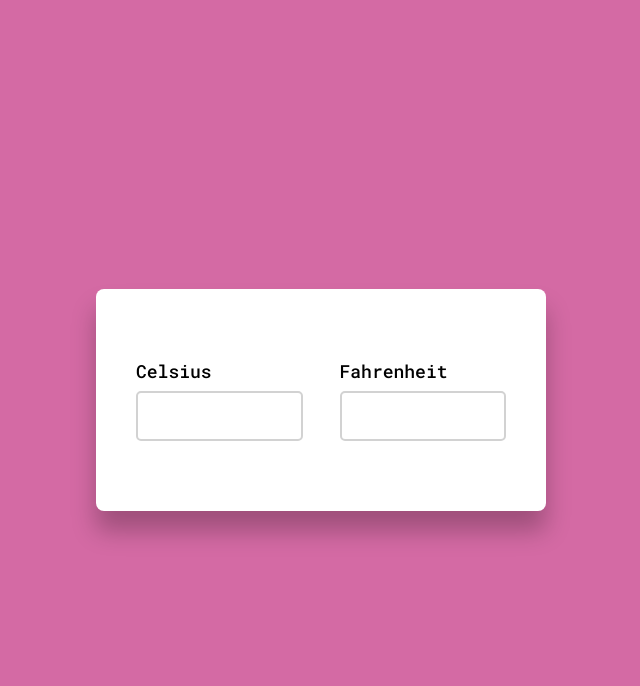
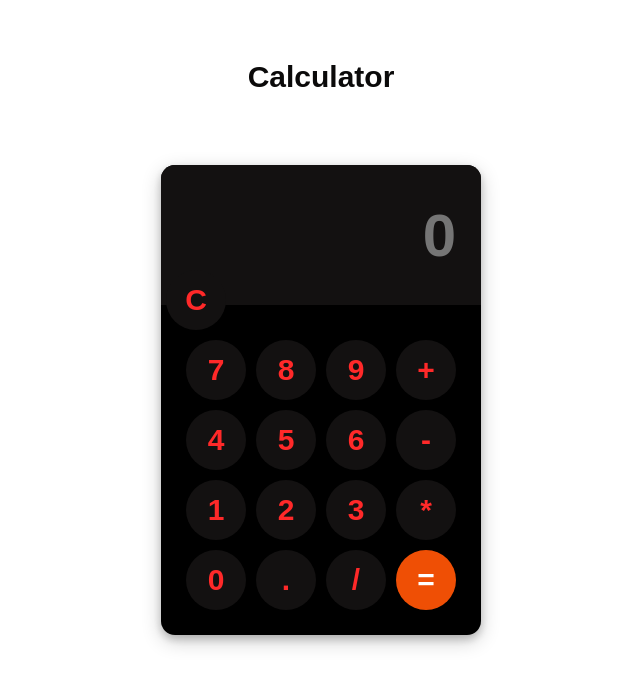
Before and after one commit to vaishsakunde/OIBSIP, a plain HTML site: page index.html in a window 1280 px wide. Shown: the whole page, without its empty margins (319-959 px from the left). Drawn offline with Linux system fonts and the light colour scheme.

Commit message:
Calculator

```diff
--- a/index.html
+++ b/index.html
@@ -1,24 +1,59 @@
-<!DOCTYPE html>
-<html lang="en">
+<!Doctype html>
+<html>
 <head>
-    <title>Temperature Conversion</title>
-    <!--Google font-->
-    <link rel="preconnect" href="https://fonts.gstatic.com">
-    <link href="https://fonts.googleapis.com/css2?family=Roboto+Mono:wght@500&display=swap" rel="stylesheet">
-    <!--Stylesheet-->
-    <link rel="stylesheet" href="style.css">
+<meta charset="utf-8">
+<title>Calculator </title>
+	<link rel="stylesheet" href="style.css">
 </head>
+
 <body>
-    <div class="wrapper">
-        <div class="container">
-            <label for="celsius">Celsius</label>
-            <input type="number" id="celsius" oninput= "celToFar()">
-        </div>
-        <div class="container">
-            <label for="fahrenheit">Fahrenheit</label>
-            <input type="number" id="fahrenheit" oninput = "farToCel()">
-        </div>
-    </div>
-    <script src="script.js"></script>
+
+	<script>
+	function calcNumbers(result){
+		form.displayResult.value=form.displayResult.value+result;
+
+	}
+
+	</script>
+	<h1>Calculator</h1>
+	<div class="container">
+		<form name="form">
+		<div class="display">
+			<input type="text" placeholder="0" name="displayResult" />
+			<input type="button" value="C" onclick="window.location.reload()" id="btn" />
+		</div>
+			<div class="buttons">
+			  <div class="row">
+				<input type="button" name="b7" value="7" onClick="calcNumbers(b7.value)">
+				  <input type="button" name="b8" value="8" onClick="calcNumbers(b8.value)">
+				  <input type="button" name="b9" value="9" onClick="calcNumbers(b9.value)">
+				  <input type="button" name="addb" value="+" onClick="calcNumbers(addb.value)">
+				</div>
+
+				<div class="row">
+				<input type="button" name="b4" value="4" onClick="calcNumbers(b4.value)">
+				  <input type="button" name="b5" value="5" onClick="calcNumbers(b5.value)">
+				  <input type="button" name="b6" value="6" onClick="calcNumbers(b6.value)">
+				  <input type="button" name="subb" value="-" onClick="calcNumbers(subb.value)">
+				</div>
+
+				<div class="row">
+				<input type="button" name="b1" value="1" onClick="calcNumbers(b1.value)">
+				  <input type="button" name="b2" value="2" onClick="calcNumbers(b2.value)">
+				  <input type="button" name="b3" value="3" onClick="calcNumbers(b3.value)">
+				  <input type="button" name="mulb" value="*" onClick="calcNumbers(mulb.value)">
+				</div>
+
+				<div class="row">
+				<input type="button" name="b0" value="0" onClick="calcNumbers(b0.value)">
+				  <input type="button" name="potb" value="." onClick="calcNumbers(potb.value)">
+				  <input type="button"  name="divb" value="/" onClick="calcNumbers(divb.value)">
+				  <input type="button" class="red" value="=" onClick="displayResult.value=eval(displayResult.value)">
+				</div>
+			</div>
+
+		</form>
+	</div>
 </body>
+
 </html>
--- a/script.js
+++ b/script.js
@@ -1,13 +1,3 @@
-let celsius = document.getElementById("celsius");
-let fahrenheit = document.getElementById("fahrenheit");
-
-function celToFar(){
-    let output = ( parseFloat(celsius.value) * 9/5 ) + 32;
-    fahrenheit.value = parseFloat(output.toFixed(2));
+function valuecal(result){
+    calculatorForm.evalresult.value = calculatorForm.evalresult.value + result;
 }
-
-function farToCel(){
-    let output = ( parseFloat(fahrenheit.value) - 32) * 5/9;
-    celsius.value = parseFloat( output.toFixed(2));
-    console.log(output);
-}
--- a/style.css
+++ b/style.css
@@ -1,40 +1,80 @@
-*,
-*:before,
-*:after{
+body{
+background: linear-gradient(to right, #ffffff  , #ffffff);
+    margin: 0;
     padding: 0;
-    margin: 0;
+
+   }
+   h1{
+       font-size: 30px;
+       font-weight: 900px;
+       font-family: arial;
+       color: rgb(11, 10, 10);
+       margin-top: 60px;
+       text-align: center;
+   }
+
+   .container {
+    position: fixed;
+    top: 50%;
+    left: 50%;
+    transform: translate(-50%, -50%);
+    background: rgb(0, 0, 0);
+    box-shadow: 0 4px 8px 0 rgba(0,0,0,0.2), 0 6px 20px 0 rgba(0,0,0,0.2);
+    border-radius: 14px;
+    padding-bottom: 20px;
+    width: 320px;
+
+   }
+   .display {
+    width: 100%;
+    height: 60px;
+    padding: 40px 0;
+    background: linear-gradient(to right, #131111 , #131111 );
+    border-top-left-radius: 14px;
+    border-top-right-radius: 14px;
+   }
+   .buttons {
+    padding: 20px 20px 0 20px;
+   }
+   .row {
+    width: 280px;
+    float: left;
+   }
+   input[type=button] {
+    width: 60px;
+    height: 60px;
+    float: left;
+    padding: 0;
+    margin: 5px;
     box-sizing: border-box;
-    font-family: "Roboto Mono", monospace;
-    font-size: 18px;
-}
-body{
-    background-color: #d46aa4;
-}
-.wrapper{
-    width: 450px;
-    background-color: #ffffff;
-    padding: 70px 40px;
-    position: absolute;
-    transform: translate(-50%,-50%);
-    left: 50%;
-    top: 50%;
-    box-shadow: 0 20px 25px rgba(0,0,0,0.25);
-    border-radius: 8px;
-    display: flex;
-    justify-content: space-between;
-}
-.container{
-    width: 45%;
-}
-input{
-    width: 100%;
-    height: 50px;
-    border-radius: 5px;
-    border: 2px solid #d2d2d2;
-    outline: none;
-    margin-top: 8px;
-    padding: 0 10px;
-}
-input:focus{
-    border-color: #3164ff;
-}
+    background: #131111;
+    border: none;
+    font-size: 30px;
+    line-height: 30px;
+    border-radius: 50%;
+    font-weight: 700;
+    color: #ff2929;
+    cursor: pointer;
+
+   }
+   input[type=text] {
+    width: 270px;
+    height: 60px;
+    float: left;
+    padding: 0;
+    box-sizing: border-box;
+    border: none;
+    background: none;
+    color: #ffffff;
+    text-align: right;
+    font-weight: 700;
+    font-size: 60px;
+    line-height: 60px;
+    margin: 0 25px;
+
+   }
+   .red {
+   background: linear-gradient(to right, #ef4f05 , #ef4f05 ) !important;
+    color: #ffffff !important;
+
+   }
```
